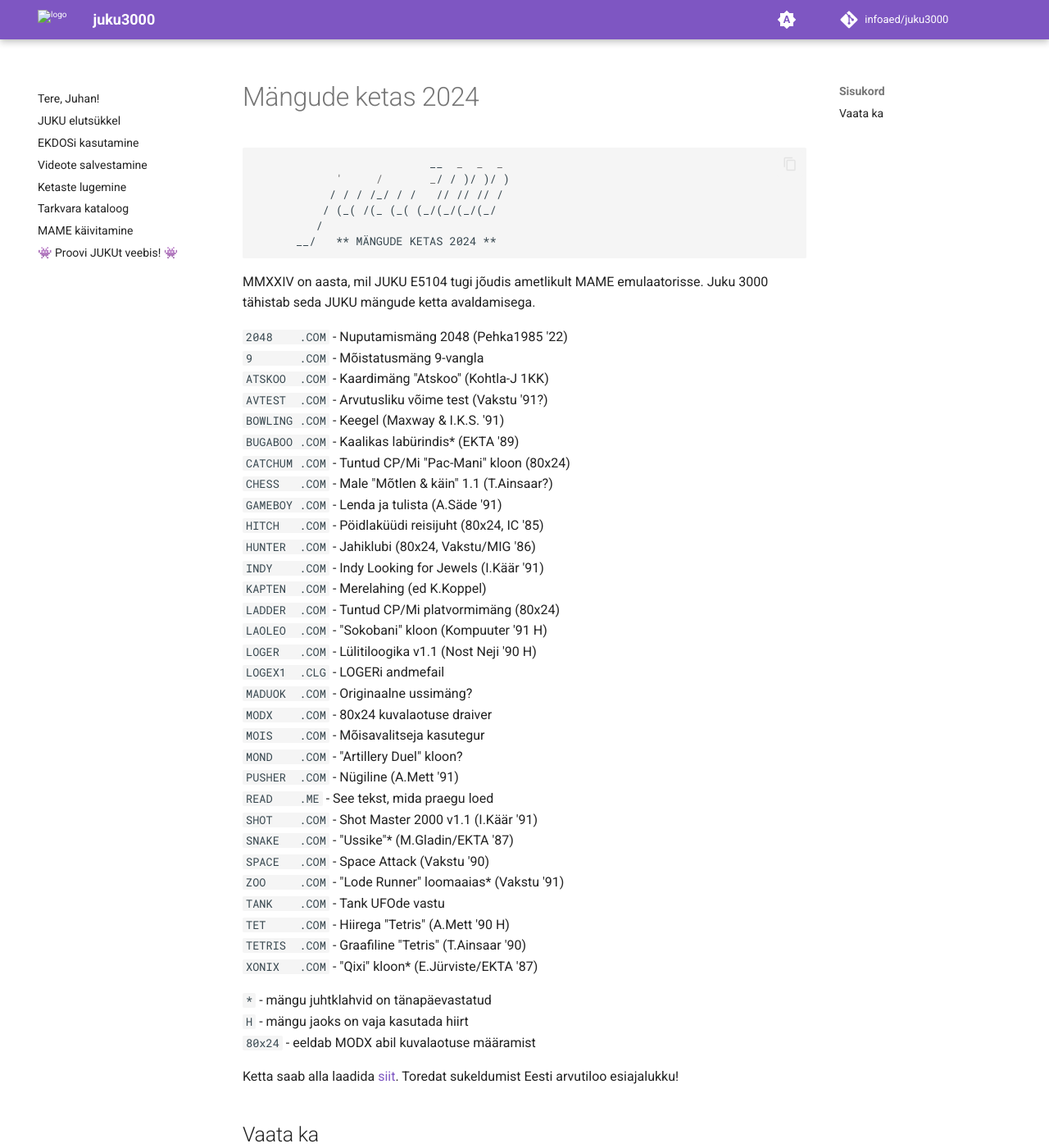
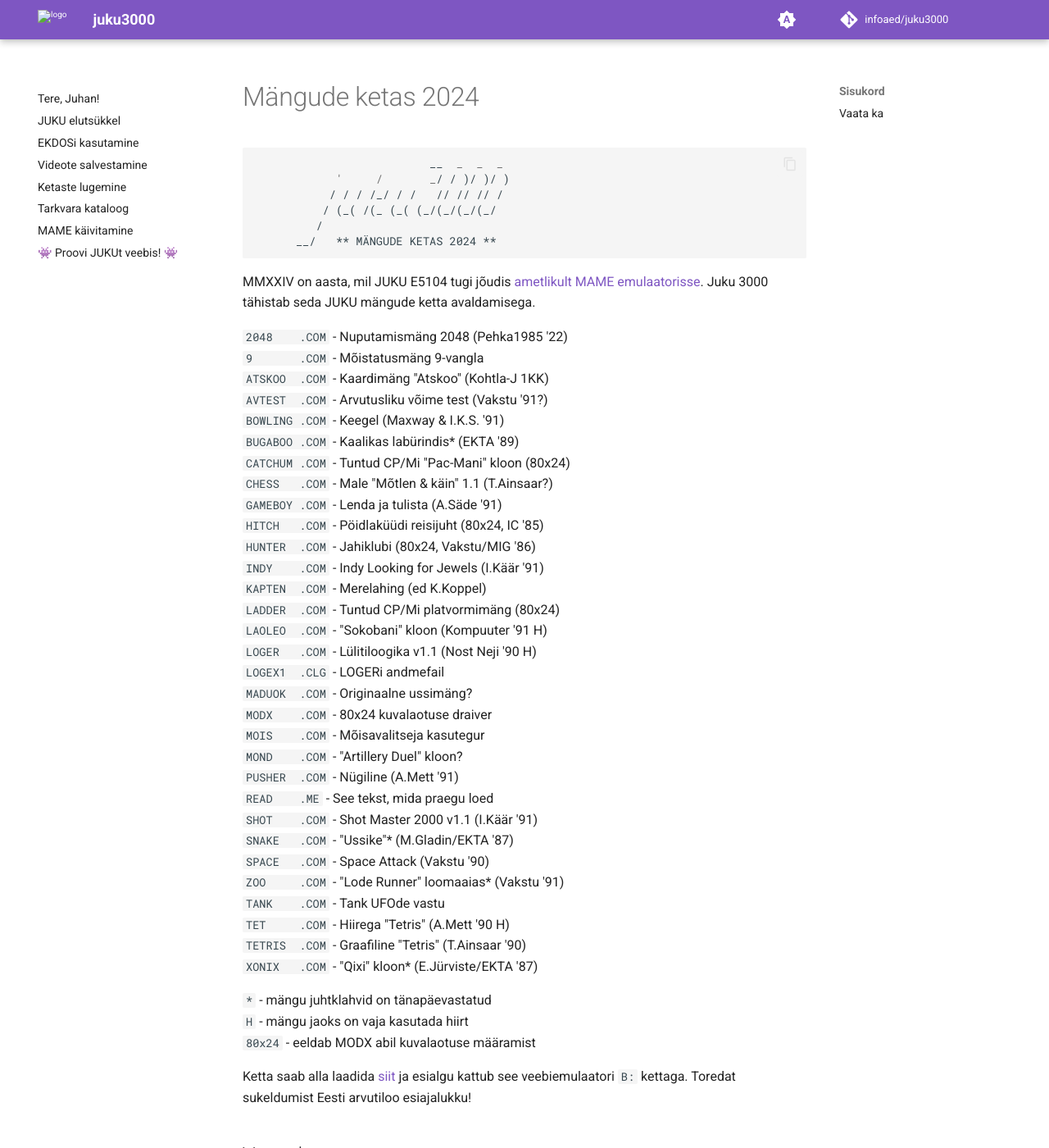
Before and after one commit to infoaed/juku3000, an MkDocs documentation site: the page built from docs/mängude-ketas-2024.md, in a window 1280 px wide and 1400 px high. Shown: the whole window at 82% size. Built offline with MkDocs 1.6.1 and Material for MkDocs 9.7.7, drawn with Linux system fonts in a browser that asks for light colours; comment, search, counter and statistics services are not loaded.

Commit message:
Update mängude-ketas-2024.md

````diff
--- a/docs/mängude-ketas-2024.md
+++ b/docs/mängude-ketas-2024.md
@@ -10,7 +10,7 @@
 ```
 
 MMXXIV  on aasta,  mil JUKU E5104 tugi
-jõudis ametlikult  MAME emulaatorisse.
+jõudis [ametlikult  MAME emulaatorisse](https://www.mamedev.org/?p=544).
 Juku 3000  tähistab seda  JUKU mängude
 ketta avaldamisega.
 
@@ -50,7 +50,7 @@ ketta avaldamisega.
 `H` - mängu jaoks on vaja kasutada hiirt
 `80x24` - eeldab MODX abil kuvalaotuse määramist
 
-Ketta saab alla laadida [siit](https://elektroonikamuuseum.ee/failid/juku/tarkvara/J3KGAME1.JUK). Toredat sukeldumist Eesti arvutiloo esiajalukku!
+Ketta saab alla laadida [siit](https://elektroonikamuuseum.ee/failid/juku/tarkvara/J3KGAME1.JUK) ja esialgu kattub see veebiemulaatori `B:` kettaga. Toredat sukeldumist Eesti arvutiloo esiajalukku!
 
 ## Vaata ka
 
````
